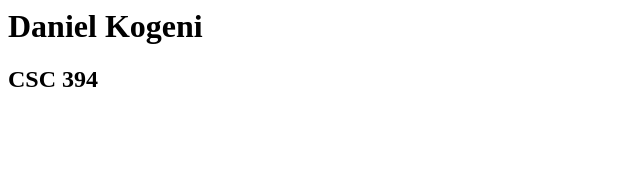
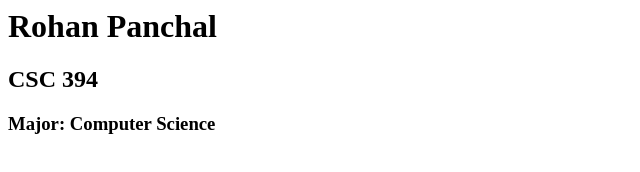
Before and after one commit to dan-k3/csc-394-assignment-1, a plain HTML site: page index.html in a window 1280 px wide. Shown: the whole page, without its empty margins (0-640 px from the left). Drawn offline with Linux system fonts and the light colour scheme.

Commit message:
Update index.html

```diff
--- a/index.html
+++ b/index.html
@@ -1,9 +1,10 @@
 <html xmlns="http://www.w3.org/1999/xhtml" >
   <head>
-    <title>Daniel Kogeni Home Page</title>
+    <title>Rohan's Home Page</title>
   </head>
   <body>
-    <h1>Daniel Kogeni</h1>
+    <h1>Rohan Panchal</h1>
     <h2>CSC 394</h2>
+    <h3>Major: Computer Science</h3>
   </body>
 </html>
```
